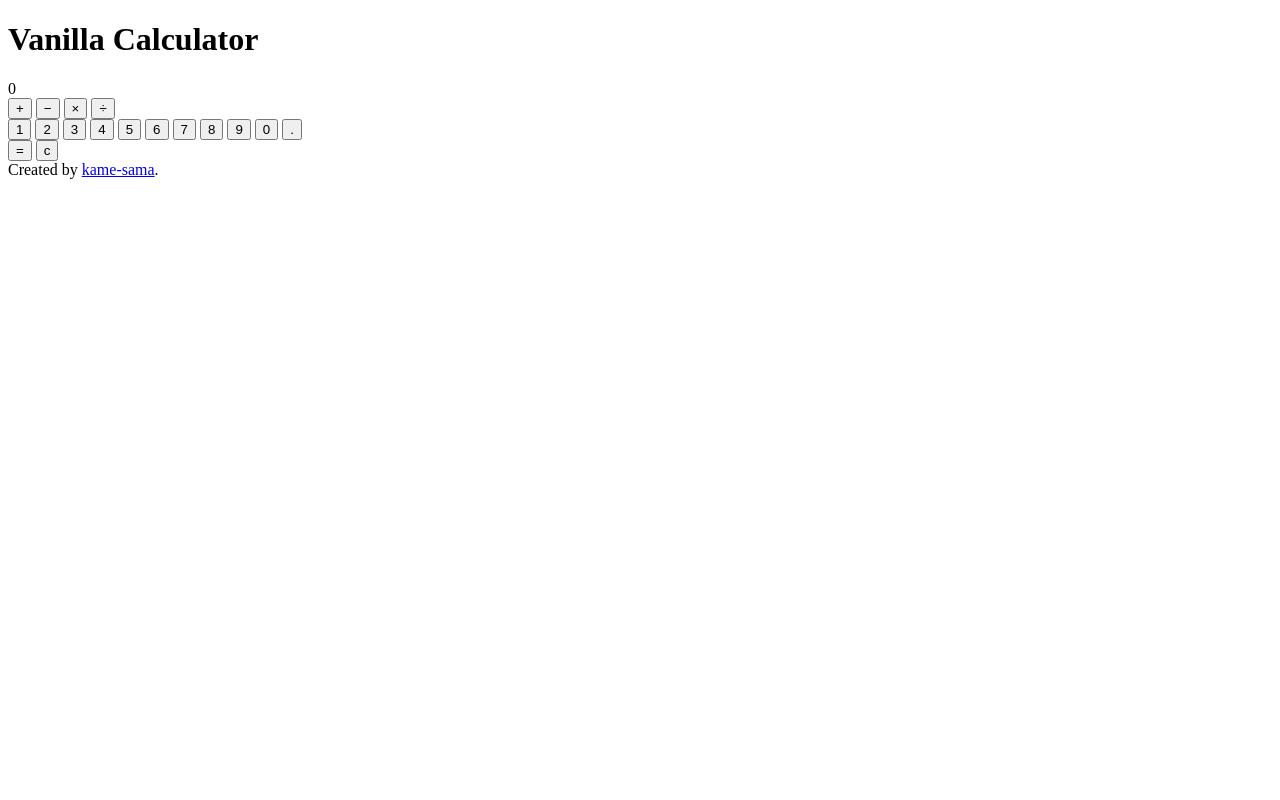
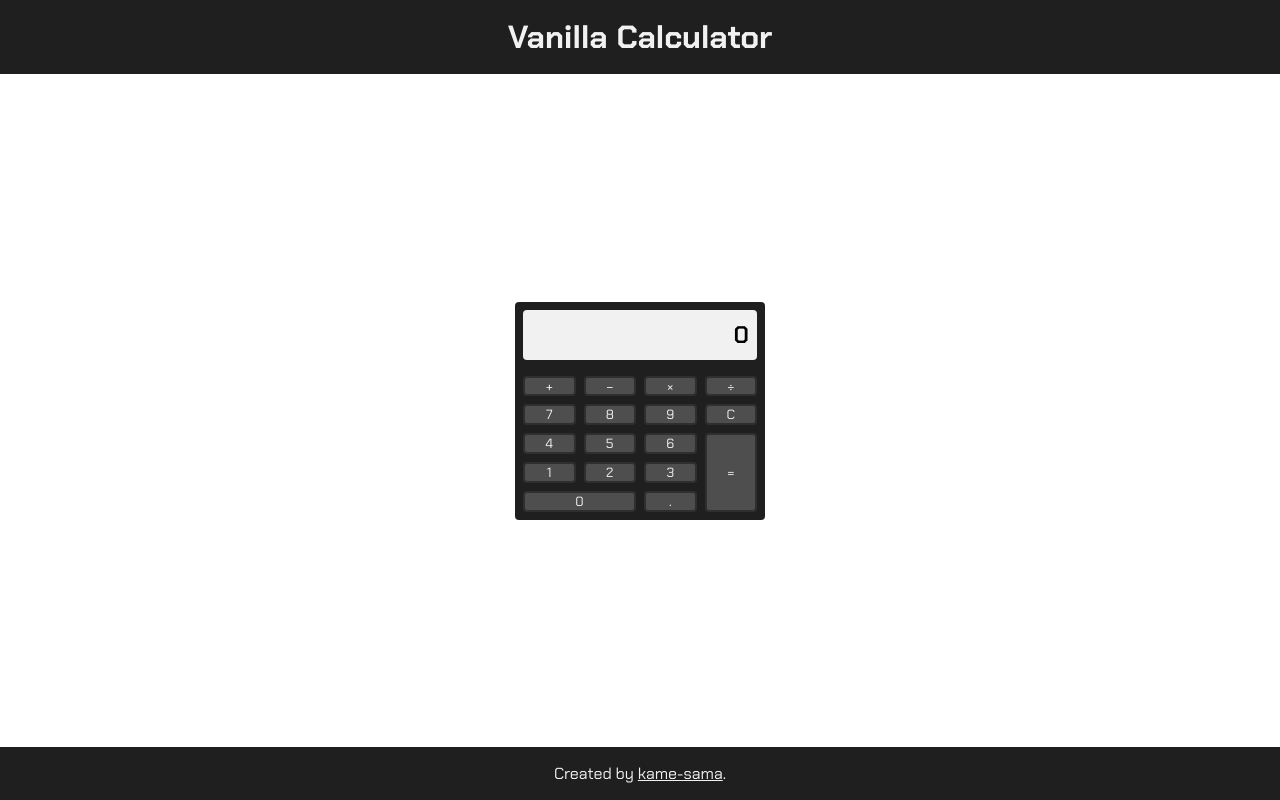
Before and after one commit to kame-sama/vanilla-calculator, a plain HTML site: page index.html in a window 1280 px wide. Drawn offline with Linux system fonts and the light colour scheme.

Commit message:
Add styles

```diff
--- a/css/styles.css
+++ b/css/styles.css
@@ -0,0 +1,132 @@
+@import url('https://fonts.googleapis.com/css2?family=Chakra+Petch:wght@300;400;500;600;700&display=swap');
+
+* {
+    box-sizing: border-box;
+    padding: 0;
+    margin: 0;
+    font-family: 'Chakra Petch', sans-serif;
+}
+
+body {
+    display: flex;
+    flex-direction: column;
+    min-height: 100vh;
+}
+
+header, footer {
+    flex: 0 0 auto;
+    text-align: center;
+    background-color: #1f1f1f;
+    color: #f1f1f1;
+    padding: 16px;
+}
+
+footer a {
+    color: #f1f1f1;
+}
+
+footer a:hover {
+    color: #6e6e6e;
+}
+
+main {
+    flex: 1 1 auto;
+    display: flex;
+    justify-content: center;
+    align-items: center;
+}
+
+.calculator {
+    width: 250px;
+    min-height: 210px;
+    background-color: #1f1f1f;
+    border-radius: 4px;
+    display: flex;
+    flex-direction: column;
+}
+
+.display {
+    flex: 0 0 50px;
+    margin: 8px;
+    padding: 8px;
+    border-radius: 4px;
+    background-color: #f1f1f1;
+    display: flex;
+    justify-content: flex-end;
+    align-items: center;
+    font-size: 24px;
+    font-weight: 600;
+}
+
+.buttons {
+    flex: 1;
+    margin: 8px;
+    display: flex;
+    flex-wrap: wrap;
+    justify-content: flex-start;
+    align-content: flex-start;
+    gap: 8px;
+}
+
+.operators {
+    display: flex;
+    gap: 8px;
+    height: 20px;
+    width: 236px;
+}
+
+.operators > * {
+    flex: 1;
+}
+
+.numbers {
+    display: flex;
+    flex-wrap: wrap;
+    gap: 8px;
+    width: 173.5px;
+}
+
+.numbers > * {
+    flex: 0 0 52.5px;
+}
+
+.numbers > *:nth-child(n+7):nth-child(-n+9) {
+    order: -2;
+}
+
+.numbers > *:nth-child(n+4):nth-child(-n+6) {
+    order: -1;
+}
+
+.numbers > *:nth-child(10) {
+    flex: 1 0 auto;
+}
+
+.clear-or-compute {
+    display: flex;
+    flex-direction: column-reverse;
+    gap: 8px;
+    flex: 0 0 52.5px;
+}
+
+.clear-or-compute > *:first-child {
+    flex: 1;
+}
+
+button {
+    border: 2px solid #2f2f2f;
+    border-radius: 4px;
+    background-color: #4e4e4e;
+    color: #f1f1f1;
+}
+
+button:hover {
+    cursor: pointer;
+    border-color: #f1f1f1;
+}
+
+.selected {
+    background-color: #f1f1f1;
+    border-color: #6e6e6e;
+    color: #2f2f2f;
+}
--- a/index.html
+++ b/index.html
@@ -36,7 +36,7 @@
                 </div>
                 <div class="clear-or-compute">
                     <button>&equals;</button>
-                    <button>c</button>
+                    <button>C</button>
                 </div>
             </div>
         </div>
--- a/js/script.js
+++ b/js/script.js
@@ -74,6 +74,7 @@ function populateDisplay(button) {
 function getOperator(button) {
     if (!operator) {
         operator = button.target.textContent;
+        button.target.classList.toggle('selected');
     }
     if (firstArgument === null) {
         firstArgument = +content||+display.textContent;
@@ -81,11 +82,12 @@ function getOperator(button) {
     } else {
         compute(button);
         operator = button.target.textContent;
+        button.target.classList.toggle('selected');
     }
 }
 
 function compute(button) {
-    if (button.target.textContent != 'c' && firstArgument && operator) {
+    if (button.target.textContent != 'C' && firstArgument && operator) {
         secondArgument = +content||+display.textContent;
         console.log(firstArgument, operator, secondArgument);
         display.textContent = operate(operator, firstArgument, secondArgument);
@@ -97,15 +99,19 @@ function compute(button) {
             : +display.textContent;
         secondArgument = null;
         operator = null;
+        const selected = document.querySelector('.selected');
+        selected.classList.toggle('selected');
     }
 }
 
 function clear(button) {
-    if (button.target.textContent == 'c') {
+    if (button.target.textContent == 'C') {
         content = '';
         display.textContent = '0';
         firstArgument = null;
         secondArgument = null;
         operator = null;
+        const selected = document.querySelector('.selected');
+        if (selected) selected.classList.toggle('selected');
     }
 }
```
